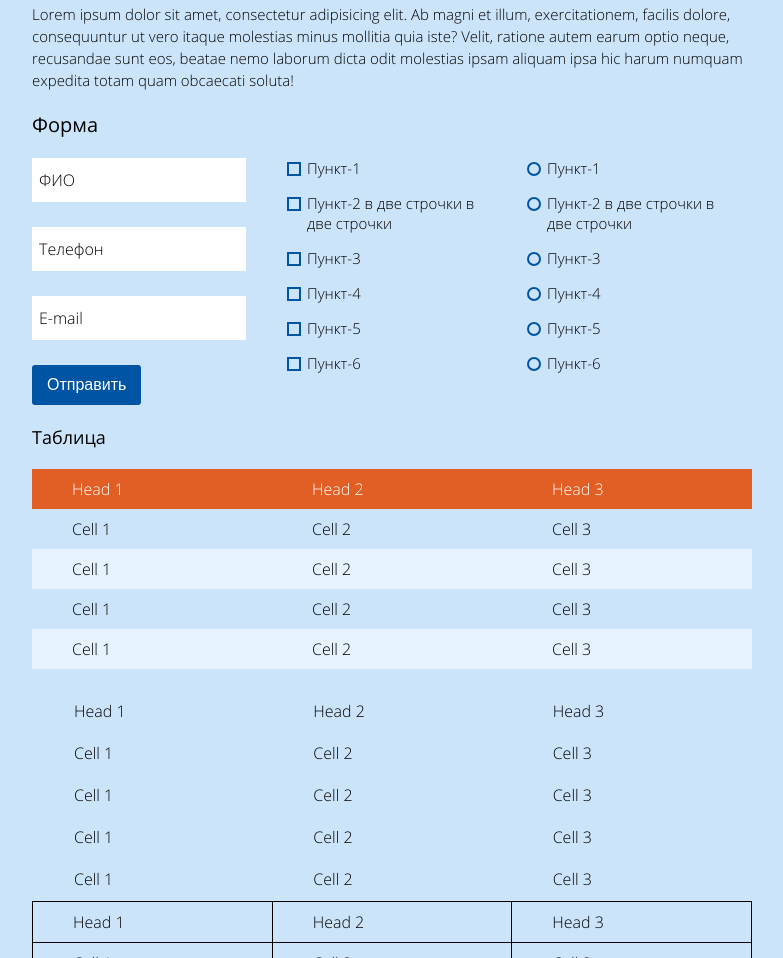
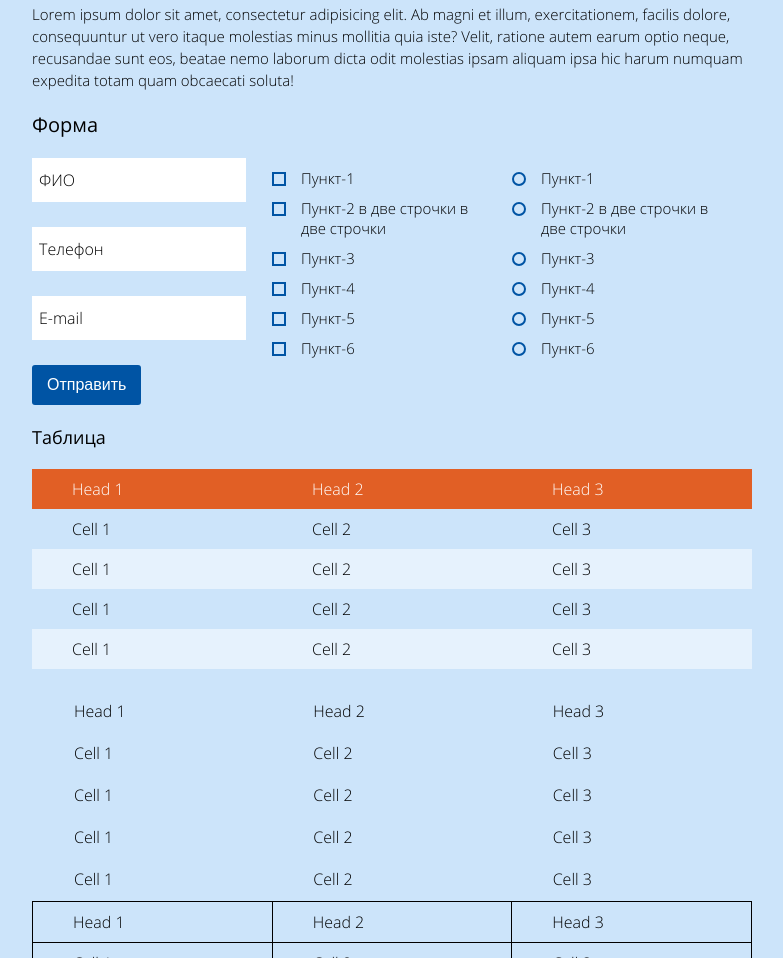
Before and after one commit to MhMadHamster/Atmosphera, a website: page app/styles.html in a window 1280 px wide. Shown: the part 779-1737 px from the top of the page, without its empty margins (378-1161 px from the left). Drawn offline with Linux system fonts and the light colour scheme; a web font is replaced by a local one.

Commit message:
radio & checkbox styles

```diff
--- a/app/js/main.js
+++ b/app/js/main.js
@@ -99,16 +99,36 @@ $(document).ready(function() {
             if(maxHeight < currentHeight) {
                 maxHeight = currentHeight;
             }
-        })
+        });
 
         $('.future-content__item-inner .future-content__item-person:first-child').each(function() {
             var currentHeight = $(this).height();
             if(maxHeight > currentHeight) {
                 $(this).css('height', maxHeight+'px');
             }
-        })
+        });
 
-    })
+    });
+
+
+    $(window).load(function() {
+        var maxHeight = 0;
+
+        $('.future-content__item-inner .future-content__item-person:last-child').each(function() {
+            var currentHeight = $(this).height();
+            if(maxHeight < currentHeight) {
+                maxHeight = currentHeight;
+            }
+        });
+
+        $('.future-content__item-inner .future-content__item-person:last-child').each(function() {
+            var currentHeight = $(this).height();
+            if(maxHeight > currentHeight) {
+                $(this).css('height', maxHeight+'px');
+            }
+        });
+
+    });
 
 
     $(window).load(function() {
@@ -132,4 +152,11 @@ $(document).ready(function() {
         }, 0);
     });
 
+
+    setTimeout(function() {
+        $('input').styler({
+            wrapper: 'div.input-group'
+        });
+    }, 100)
+
 })
--- a/app/scss/components/forms.scss
+++ b/app/scss/components/forms.scss
@@ -43,14 +43,15 @@
 
 
 label {
-    display: block;
+    display: inline-block;
     box-sizing: border-box;
-    padding-left: 20px;
+    padding-left: 15px;
     font-size: 15px;
     font-weight: 300;
     margin: 15px 0;
-    margin-left: 15px;
     position: relative;
+    vertical-align: middle;
+    max-width: 93%;
 
     &:first-of-type { margin-top: 0; }
     &:last-of-type { margin-bottom: 0; }
@@ -60,62 +61,41 @@ label {
     }
 }
 
-input[type="checkbox"],
-input[type="radio"] {
-    display: none;
+// input[type="checkbox"],
+// input[type="radio"] {
+//     &:checked + label:after {
+//         display: block;
+//     }
+// }
 
-    &:checked + label:after {
-        display: block;
+.jq-checkbox {
+    display: inline-block;
+    width: 14px;
+    height: 14px;
+    box-sizing: border-box;
+    border: 2px solid $blue;
+    vertical-align: top;
+    top: 4px;
+    margin: auto;
+
+    &.checked {
+        background-image: url('../img/check.png');
+        background-repeat: no-repeat;
+        background-position: center center;
+        color: #000;
     }
 }
 
-.chckbox {
-    &:before {
-        content: '';
+.jq-radio {
         display: block;
-        position: absolute;
         width: 14px;
         height: 14px;
         box-sizing: border-box;
-        border: 2px solid #000;
+        border: 2px solid $blue;
+        border-radius: 50%;
+        vertical-align: top;
         top: 4px;
-        left: 0;
-        margin: auto;
-    }
-
-    &:after {
-        content: '';
-        width: 8px;
-        height: 7px;
-        background-image: url('../img/check.png');
-        position: absolute;
-        display: none;
-        top: 8px;
-        left: 3px;
-        color: #000;
-    }
-
-    &--blue:after,
-    &--blue:before {
-        border-color: $blue;
-        color: $blue;
-    }
-}
-
-.radio {
-    &:before {
-        content: '';
-        display: block;
-        position: absolute;
-        width: 14px;
-        height: 14px;
-        box-sizing: border-box;
-        border: 2px solid #000;
-        border-radius: 50%;
-        top: 4px;
-        left: 0;
-        margin: auto;
-    }
+        position: relative;
 
     &:after {
         content: '';
@@ -124,16 +104,16 @@ input[type="radio"] {
         width: 8px;
         height: 8px;
         border-radius: 50%;
-        color: #000;
-        top: 7px;
-        left: 3px;
+        background-color: $blue;
+        top: 1px;
+        left: 1px;
     }
 
-    &--blue:before {
-        border-color: $blue;
-    }
-
-    &--blue:after {
-        background-color: $blue;
+    &.checked:after {
+        display: block;
     }
 }
+
+.input-wrapper {
+    margin: 10px 0;
+}
--- a/app/styles.html
+++ b/app/styles.html
@@ -280,23 +280,43 @@
                         <!-- [+] .col-4 -->
                         <div class="col-4">
 
+
+                            <!-- [+] .input-group -->
+                            <div class="input-group">
+
+                                <div class="input-wrapper">
                                     <input type="checkbox" name="checkbox" id="checkbox-1">
-                            <label for="checkbox-1" class="chckbox chckbox--blue">Пункт-1</label>
+                                    <label for="checkbox-1">Пункт-1</label>
+                                </div>
 
+                                <div class="input-wrapper">
                                     <input type="checkbox" name="checkbox" id="checkbox-2">
-                            <label for="checkbox-2" class="chckbox chckbox--blue">Пункт-2 в две строчки в две строчки</label>
+                                    <label for="checkbox-2">Пункт-2 в две строчки в две строчки</label>
+                                </div>
 
+                                <div class="input-wrapper">
                                     <input type="checkbox" name="checkbox" id="checkbox-3">
-                            <label for="checkbox-3" class="chckbox chckbox--blue">Пункт-3</label>
+                                    <label for="checkbox-3">Пункт-3</label>
+                                </div>
 
+                                <div class="input-wrapper">
                                     <input type="checkbox" name="checkbox" id="checkbox-4">
-                            <label for="checkbox-4" class="chckbox chckbox--blue">Пункт-4</label>
+                                    <label for="checkbox-4">Пункт-4</label>
+                                </div>
 
+                                <div class="input-wrapper">
                                     <input type="checkbox" name="checkbox" id="checkbox-5">
-                            <label for="checkbox-5" class="chckbox chckbox--blue">Пункт-5</label>
+                                    <label for="checkbox-5">Пункт-5</label>
+                                </div>
 
+                                <div class="input-wrapper">
                                     <input type="checkbox" name="checkbox" id="checkbox-6">
-                            <label for="checkbox-6" class="chckbox chckbox--blue">Пункт-6</label>
+                                    <label for="checkbox-6">Пункт-6</label>
+                                </div>
+
+                            </div>
+                            <!-- [-] .input-group -->
+
 
                         </div>
                         <!-- [-] .col-4 -->
@@ -305,23 +325,43 @@
                         <!-- [+] .col-4 -->
                         <div class="col-4">
 
+
+                            <!-- [+] .input-group -->
+                            <div class="input-group">
+
+                                <div class="input-wrapper">
                                     <input type="radio" name="radio" id="radio-1">
-                            <label for="radio-1" class="radio radio--blue">Пункт-1</label>
+                                    <label for="radio-1">Пункт-1</label>
+                                </div>
 
+                                <div class="input-wrapper">
                                     <input type="radio" name="radio" id="radio-2">
-                            <label for="radio-2" class="radio radio--blue">Пункт-2 в две строчки в две строчки</label>
+                                    <label for="radio-2">Пункт-2 в две строчки в две строчки</label>
+                                </div>
 
+                                <div class="input-wrapper">
                                     <input type="radio" name="radio" id="radio-3">
-                            <label for="radio-3" class="radio radio--blue">Пункт-3</label>
+                                    <label for="radio-3">Пункт-3</label>
+                                </div>
 
+                                <div class="input-wrapper">
                                     <input type="radio" name="radio" id="radio-4">
-                            <label for="radio-4" class="radio radio--blue">Пункт-4</label>
+                                    <label for="radio-4">Пункт-4</label>
+                                </div>
 
+                                <div class="input-wrapper">
                                     <input type="radio" name="radio" id="radio-5">
-                            <label for="radio-5" class="radio radio--blue">Пункт-5</label>
+                                    <label for="radio-5">Пункт-5</label>
+                                </div>
 
+                                <div class="input-wrapper">
                                     <input type="radio" name="radio" id="radio-6">
-                            <label for="radio-6" class="radio radio--blue">Пункт-6</label>
+                                    <label for="radio-6">Пункт-6</label>
+                                </div>
+
+                            </div>
+                            <!-- [-] .input-group -->
+
 
                         </div>
                         <!-- [-] .col-4 -->
@@ -550,6 +590,8 @@
 
     <script type="text/javascript" src="js/jquery.bpopup.min.js"></script>
 
+    <script type="text/javascript" src="js/jquery.formstyler.min.js"></script>
+
     <script type="text/javascript" src="js/main.js"></script>
 
 
```
Also changed, not shown: app/index.html (+2 -0 lines), app/css/styles.css. Lines whose indentation alone changed are shown as unchanged.
